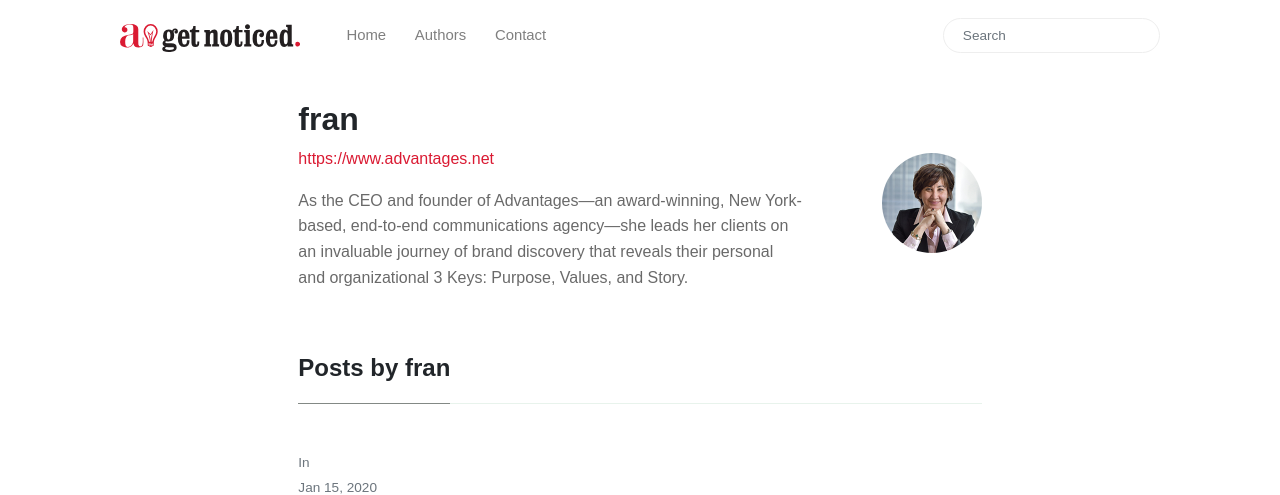
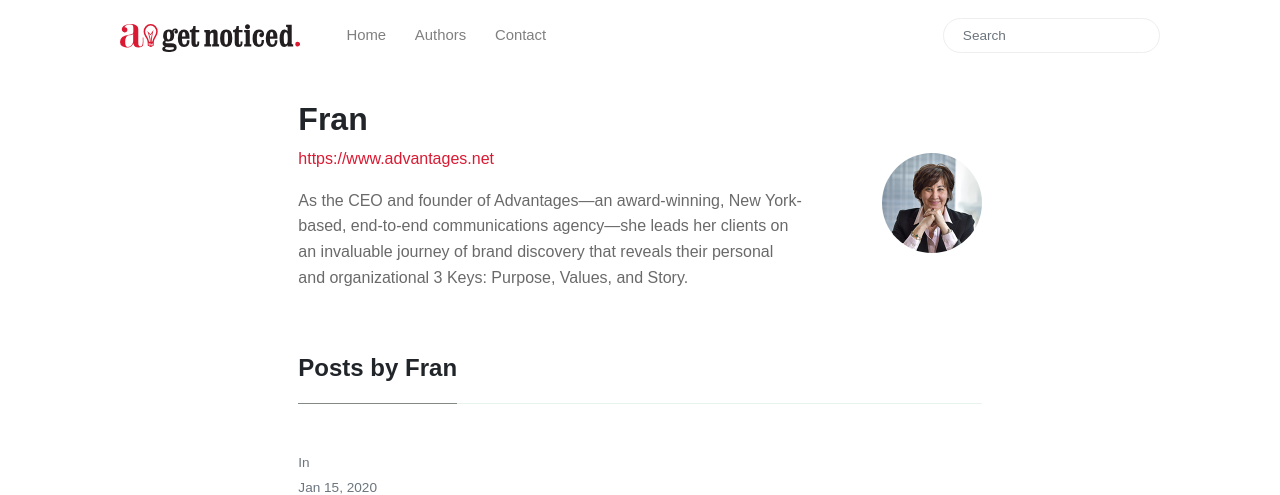
Before and after one commit to advntgs/advblog, a Jekyll site: the page built from _pages/author-fran.html, in a window 1280 px wide. Shown: the top 495 px of the page. Built offline with Jekyll 4.4.1, drawn with Linux system fonts in a browser that asks for light colours; nearby versions of some CDN libraries; some web fonts are replaced.

Commit message:
Revert "fran"
This reverts commit b7b581823839f47e45dcb461dda3b2c0630f2a37.

```diff
--- a/_config.yml
+++ b/_config.yml
@@ -26,7 +26,7 @@ plugins:
   - jekyll-seo-tag
 
 authors:
-    fran:
+    Fran:
       name:           Fran
       site:           https://www.advantages.net
       avatar:         /assets/images/avatar2.jpg
@@ -53,7 +53,7 @@ defaults:
       path: "_posts"
     values:
       layout: post
-      author: fran
+      author: Fran
       avatar: /assets/images/avatar2.jpg
 
   # all pages
--- a/_pages/author-fran.html
+++ b/_pages/author-fran.html
@@ -1,5 +1,5 @@
 ---
-title: "fran"
+title: "Fran"
 layout: default
 permalink: "/author-fran.html"
 ---
@@ -9,15 +9,15 @@ permalink: "/author-fran.html"
         <div class="row align-items-center mb-5">
             <div class="col-md-9">
                 <h2 class="font-weight-bold">{{page.title}} </h2>
-                <p><a href="{{ site.authors.fran.site }}">{{ site.authors.fran.site }}</a></p>
-                <p class="excerpt">{{ site.authors.fran.bio }}</p>
+                <p><a href="{{ site.authors.Fran.site }}">{{ site.authors.Fran.site }}</a></p>
+                <p class="excerpt">{{ site.authors.Fran.bio }}</p>
             </div>
             <div class="col-md-3 text-right">
-                <img alt="{{ site.authors.fran.name }}" src="{{site.baseurl}}/{{ site.authors.fran.avatar }}" class="rounded-circle" height="100" width="100">
+                <img alt="{{ site.authors.Fran.name }}" src="{{site.baseurl}}/{{ site.authors.Fran.avatar }}" class="rounded-circle" height="100" width="100">
             </div>
         </div>
         <h4 class="font-weight-bold spanborder"><span>Posts by {{page.title}}</span></h4>
-            {% assign posts = site.posts | where:"author","fran" %}
+            {% assign posts = site.posts | where:"author","Fran" %}
             {% for post in posts %}
             {% include main-loop-card.html %}
             {% endfor %}
```
Also changed, not shown: _posts/2020-01-14-6-reasons-your-values.md (+1 -1 lines), _posts/2020-01-15-is-purpose-changing-branding.md (+1 -1 lines).
